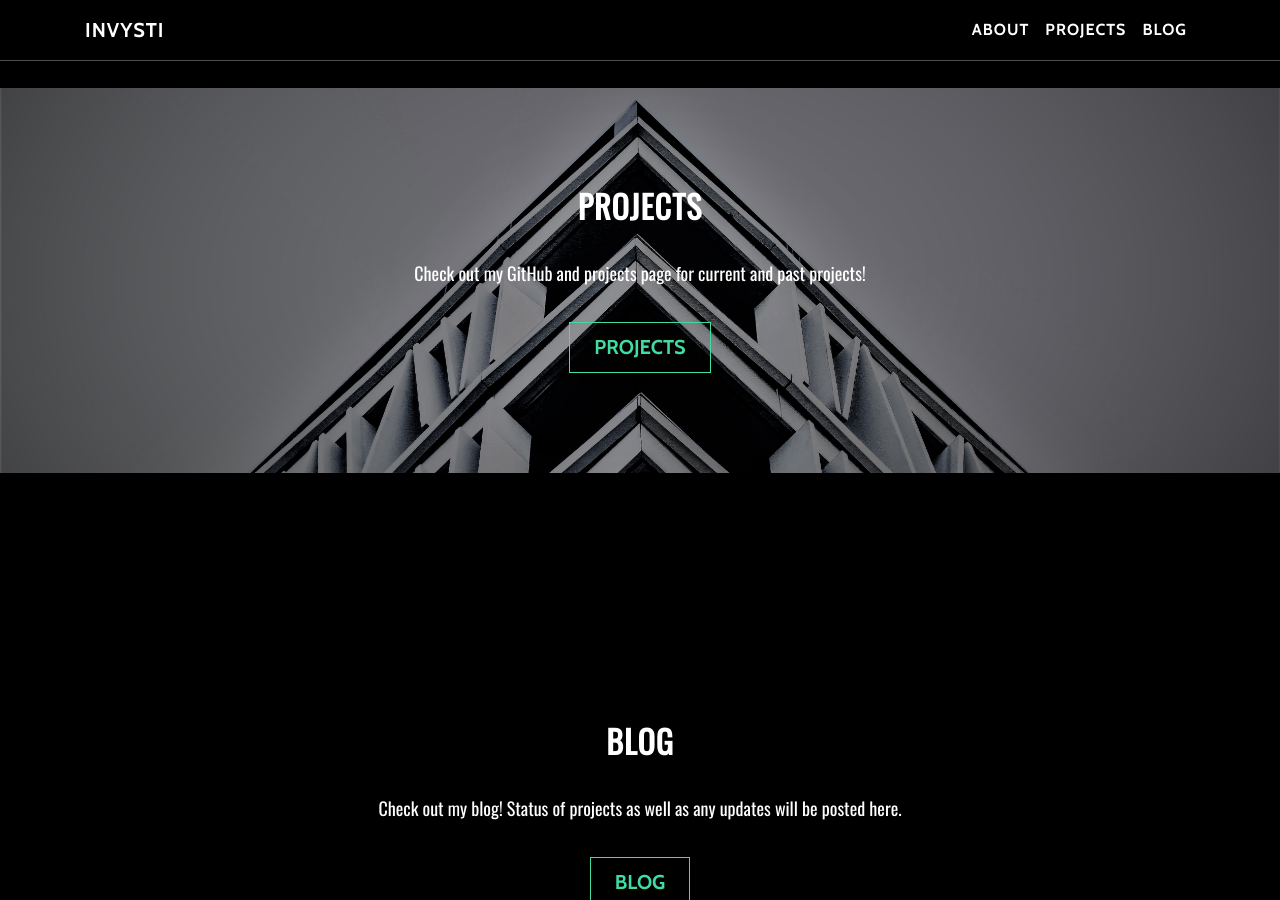
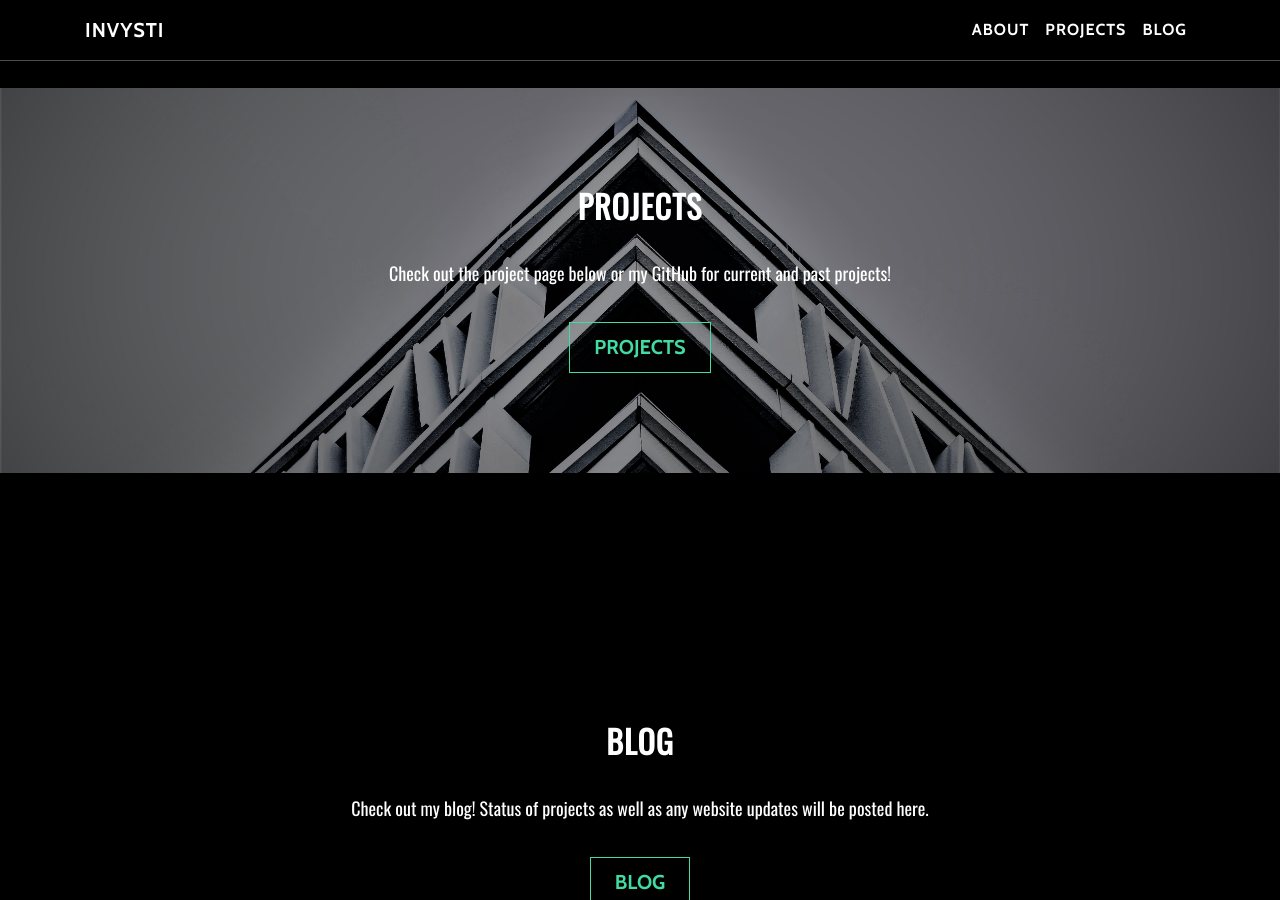
Before and after one commit to Invysti/invysti.github.io, a Jekyll site: the page built from index.html, in a window 1280 px wide and 900 px high, scrolled down 1452 px. Built offline with Jekyll 4.4.1, drawn with Linux system fonts in a browser that asks for light colours.

Commit message:
Updated front page's description of blog and project.

```diff
--- a/index.html
+++ b/index.html
@@ -35,7 +35,7 @@ layout: default
     <div class="row">
         <div class="col-lg-8 offset-md-2">
             <h2>Projects</h2>
-            <p>Check out my GitHub and projects page for current and past projects!</p>
+            <p>Check out the project page below or my GitHub for current and past projects!</p>
             <a href="{{site.baseurl}}/projects" class="btn btn-default btn-lg">Projects</a>
         </div>
     </div>
@@ -46,7 +46,7 @@ layout: default
     <div class="row">
         <div class="col-lg-8 offset-md-2">
             <h2>Blog</h2>
-            <p>Check out my blog! Status of projects as well as any updates will be posted here.</p>
+            <p>Check out my blog! Status of projects as well as any website updates will be posted here.</p>
             <a href="{{site.baseurl}}/blog" class="btn btn-default btn-lg">Blog</a>
         </div>
     </div>
```
